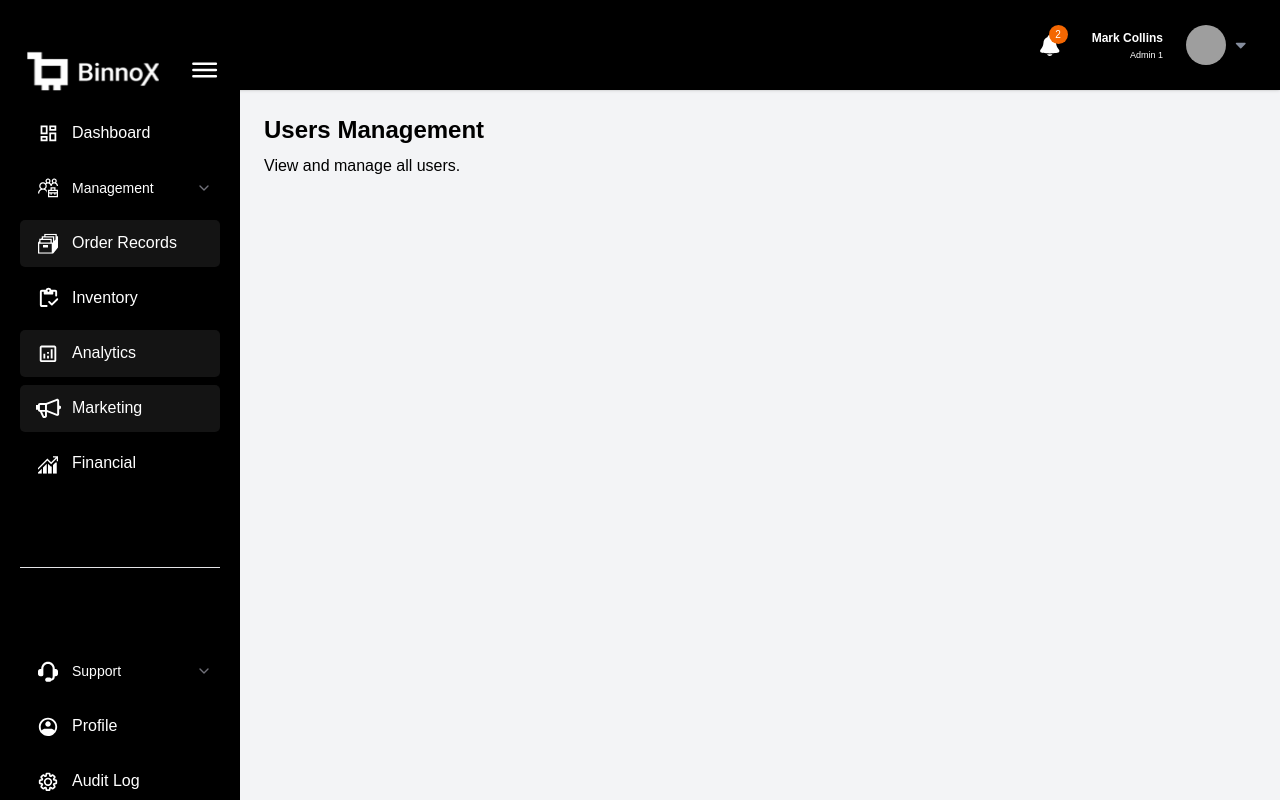
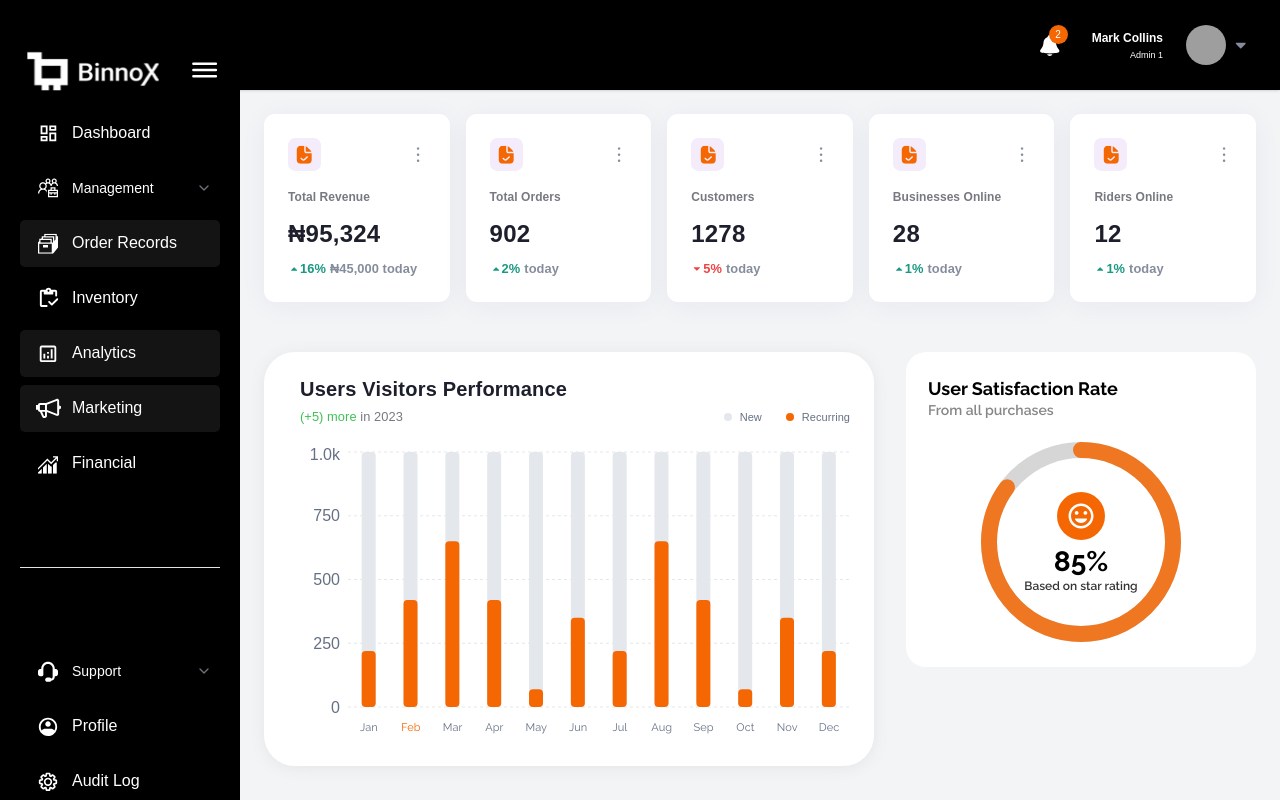
Before and after one commit to Binnox-Global/binnox-admin, a Next.js app: page /dashboard/users in a window 1280 px wide. Shown: the top 800 px of the page. Built offline with nearby package versions, Linux system fonts and the light colour scheme; grey boxes are pictures that could not be loaded.

Commit message:
feat: enhance UsersPage with stats cards, visitors chart, and user satisfaction progress bar

```diff
--- a/src/app/dashboard/users/page.tsx
+++ b/src/app/dashboard/users/page.tsx
@@ -1,8 +1,150 @@
+"use client";
+import { StatsCard } from "@/components/cards/StatsCard";
+import { VisitorsChart } from "@/components/charts/VisitorsChart";
+import { FileSvg } from "@/components/icons/FileSvg";
+import { UserList } from "@/components/tables/UserList";
+import {
+  CircularProgressbarWithChildren,
+  buildStyles,
+} from "react-circular-progressbar";
+
+const percentage = 85;
 export default function UsersPage() {
   return (
-    <div className="text-black">
-      <h2 className="text-2xl font-bold">Users Management</h2>
-      <p className="mt-2">View and manage all users.</p>
+    <div className="flex flex-col gap-[50px] text-black">
+      {/* Regular Stats Cards Row */}
+      <div className="grid grid-cols-1 sm:grid-cols-2 lg:grid-cols-3 xl:grid-cols-5 gap-4">
+        <StatsCard
+          title="Total Revenue"
+          value="₦95,324"
+          percentage={16}
+          timeFrame="₦45,000 today"
+          icon={<FileSvg className="text-[#F46702]" size={24} />}
+        />
+
+        <StatsCard
+          title="Total Orders"
+          value="902"
+          percentage={2}
+          timeFrame="today"
+          icon={<FileSvg className="text-[#F46702]" size={24} />}
+        />
+
+        <StatsCard
+          title="Customers"
+          value="1278"
+          percentage={-5}
+          timeFrame="today"
+          icon={<FileSvg className="text-[#F46702]" size={24} />}
+        />
+
+        <StatsCard
+          title="Businesses Online"
+          value="28"
+          percentage={1}
+          timeFrame="today"
+          icon={<FileSvg className="text-[#F46702]" size={24} />}
+        />
+
+        <StatsCard
+          title="Riders Online"
+          value="12"
+          percentage={1}
+          timeFrame="today"
+          icon={<FileSvg className="text-[#F46702]" size={24} />}
+        />
+      </div>
+
+      {/* Main Content - Two Column Layout */}
+      <div className="grid grid-cols-1 lg:grid-cols-[2fr_1fr] gap-8">
+        {/* Left Column - Charts */}
+        <div className="space-y-8">
+          <VisitorsChart />
+        </div>
+
+        {/* Right Column - Cards */}
+        <div className="space-y-8">
+          {/* state circle progress bar */}
+          <div className="w-[350px] h-[315px] p-[22px] relative bg-white rounded-[20px] backdrop-blur-[120px]  overflow-hidden inline-flex flex-col gap-[25px]">
+            <div className="">
+              <div className="text-black text-lg font-bold font-['Raleway'] leading-relaxed">
+                User Satisfaction Rate
+              </div>
+              <div className="text-[#373434]/60 text-sm font-semibold font-['Raleway'] leading-[14px]">
+                From all purchases
+              </div>
+            </div>
+
+            {/* circle progress bar */}
+            <div className="w-[200px] h-[200px] self-center">
+              <CircularProgressbarWithChildren
+                value={percentage}
+                styles={buildStyles({
+                  // Rotation of path and trail, in number of turns (0-1)
+                  // rotation: 0.25,
+                  rotation: 1,
+
+                  // Whether to use rounded or flat corners on the ends - can use 'butt' or 'round'
+                  // strokeLinecap: "butt",
+                  strokeLinecap: "round",
+
+                  // Text size
+                  textSize: "16px",
+
+                  // How long animation takes to go from one percentage to another, in seconds
+                  pathTransitionDuration: 0.5,
+
+                  // Can specify path transition in more detail, or remove it entirely
+                  // pathTransition: 'none',
+
+                  // Colors
+                  // pathColor: `rgba(62, 152, 199, ${percentage / 100})`,
+                  pathColor: `rgba(244, 103, 2, ${percentage / 100})`,
+                  textColor: "#f88",
+                  trailColor: "#d6d6d6",
+                  // backgroundColor: "#3e98c7",
+                })}
+              >
+                {/* Put any JSX content in here that you'd like. It'll be vertically and horizonally centered. */}
+                <div className="w-12 h-12 bg-[#f46702] rounded-full justify-center items-center flex mb-2">
+                  <svg
+                    width="30"
+                    height="30"
+                    viewBox="0 0 30 30"
+                    fill="none"
+                    xmlns="http://www.w3.org/2000/svg"
+                  >
+                    <g clip-path="url(#clip0_5507_16191)">
+                      <path
+                        d="M15.0125 2.5C8.11249 2.5 2.52499 8.1 2.52499 15C2.52499 21.9 8.11249 27.5 15.0125 27.5C21.925 27.5 27.525 21.9 27.525 15C27.525 8.1 21.925 2.5 15.0125 2.5ZM15.025 25C9.49999 25 5.02499 20.525 5.02499 15C5.02499 9.475 9.49999 5 15.025 5C20.55 5 25.025 9.475 25.025 15C25.025 20.525 20.55 25 15.025 25ZM19.4 13.75C20.4375 13.75 21.275 12.9125 21.275 11.875C21.275 10.8375 20.4375 10 19.4 10C18.3625 10 17.525 10.8375 17.525 11.875C17.525 12.9125 18.3625 13.75 19.4 13.75ZM10.65 13.75C11.6875 13.75 12.525 12.9125 12.525 11.875C12.525 10.8375 11.6875 10 10.65 10C9.61249 10 8.77499 10.8375 8.77499 11.875C8.77499 12.9125 9.61249 13.75 10.65 13.75ZM15.025 21.875C17.5625 21.875 19.775 20.4875 20.9625 18.4375C21.2 18.025 20.9 17.5 20.4125 17.5H9.63749C9.16249 17.5 8.84999 18.025 9.08749 18.4375C10.275 20.4875 12.4875 21.875 15.025 21.875Z"
+                        fill="white"
+                      />
+                    </g>
+                    <defs>
+                      <clipPath id="clip0_5507_16191">
+                        <rect width="30" height="30" fill="white" />
+                      </clipPath>
+                    </defs>
+                  </svg>
+                </div>
+
+                <div className="text-center flex flex-col items-center justify-center gap-1">
+                  <div className="text-black text-[28px] font-bold font-['Raleway'] leading-7">
+                    {percentage}%
+                  </div>
+                  <div className="text-black/80 text-xs font-semibold font-['Raleway'] leading-3">
+                    Based on star rating
+                  </div>
+                </div>
+              </CircularProgressbarWithChildren>
+            </div>
+          </div>
+        </div>
+      </div>
+
+      <div className="">
+        <UserList />
+      </div>
     </div>
   );
 }
```
